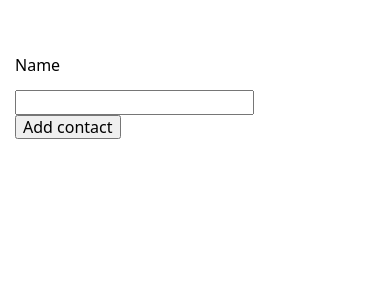
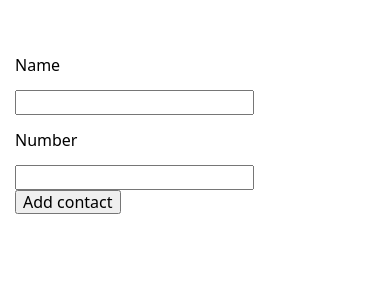
Before and after one commit to shpachynska/goit-react-hw-02-phonebook-2, a React (Create React App) app: page / in a window 390 px wide. Shown: the top 300 px of the page. Built offline with nearby package versions, Linux system fonts and the light colour scheme.

Commit message:
adds adding phone number feature

```diff
--- a/src/App.js
+++ b/src/App.js
@@ -9,13 +9,15 @@ class App extends Component {
   state = {
     contacts: [],
     name: "",
+    number: "",
   };
 
   addContact = (data) => {
     console.log(data);
     const contact = {
       id: shortid.generate(),
-      name: data,
+      name: data.name,
+      number: data.number,
     };
 
     this.setState((prevState) => ({
--- a/src/components/ContactList/ContactList.js
+++ b/src/components/ContactList/ContactList.js
@@ -6,7 +6,8 @@ function ContactList({ contacts }) {
     <ul>
       {contacts.map((contact) => (
         <li className={styles.ContactList__item} key={contact.id}>
-          <span>{contact.name}:</span>
+          <span>{contact.name}:&nbsp;</span>
+          <span>{contact.number}</span>
         </li>
       ))}
     </ul>
--- a/src/components/Form/Form.js
+++ b/src/components/Form/Form.js
@@ -4,6 +4,7 @@ import React, { Component } from "react";
 class Form extends Component {
   state = {
     name: "",
+    number: "",
   };
 
   handleChange = (event) => {
@@ -14,13 +15,16 @@ class Form extends Component {
 
   handleSubmit = (event) => {
     event.preventDefault();
-    this.props.onSubmit(this.state.name);
+    this.props.onSubmit(this.state);
 
     this.reset();
   };
 
   reset = () => {
-    this.setState({ name: "" });
+    this.setState({
+      name: "",
+      number: "",
+    });
   };
 
   render() {
@@ -38,6 +42,19 @@ class Form extends Component {
             onChange={this.handleChange}
           />
         </label>
+        <label>
+          <p>Number</p>
+          <input
+            type="tel"
+            name="number"
+            pattern="\+?\d{1,4}?[-.\s]?\(?\d{1,3}?\)?[-.\s]?\d{1,4}[-.\s]?\d{1,4}[-.\s]?\d{1,9}"
+            title="Номер телефона должен состоять цифр и может содержать пробелы, тире, круглые скобки и может начинаться с +"
+            required
+            value={this.state.number}
+            onChange={this.handleChange}
+          />
+        </label>
+
         <button type="submit">Add contact</button>
       </form>
     );
```
